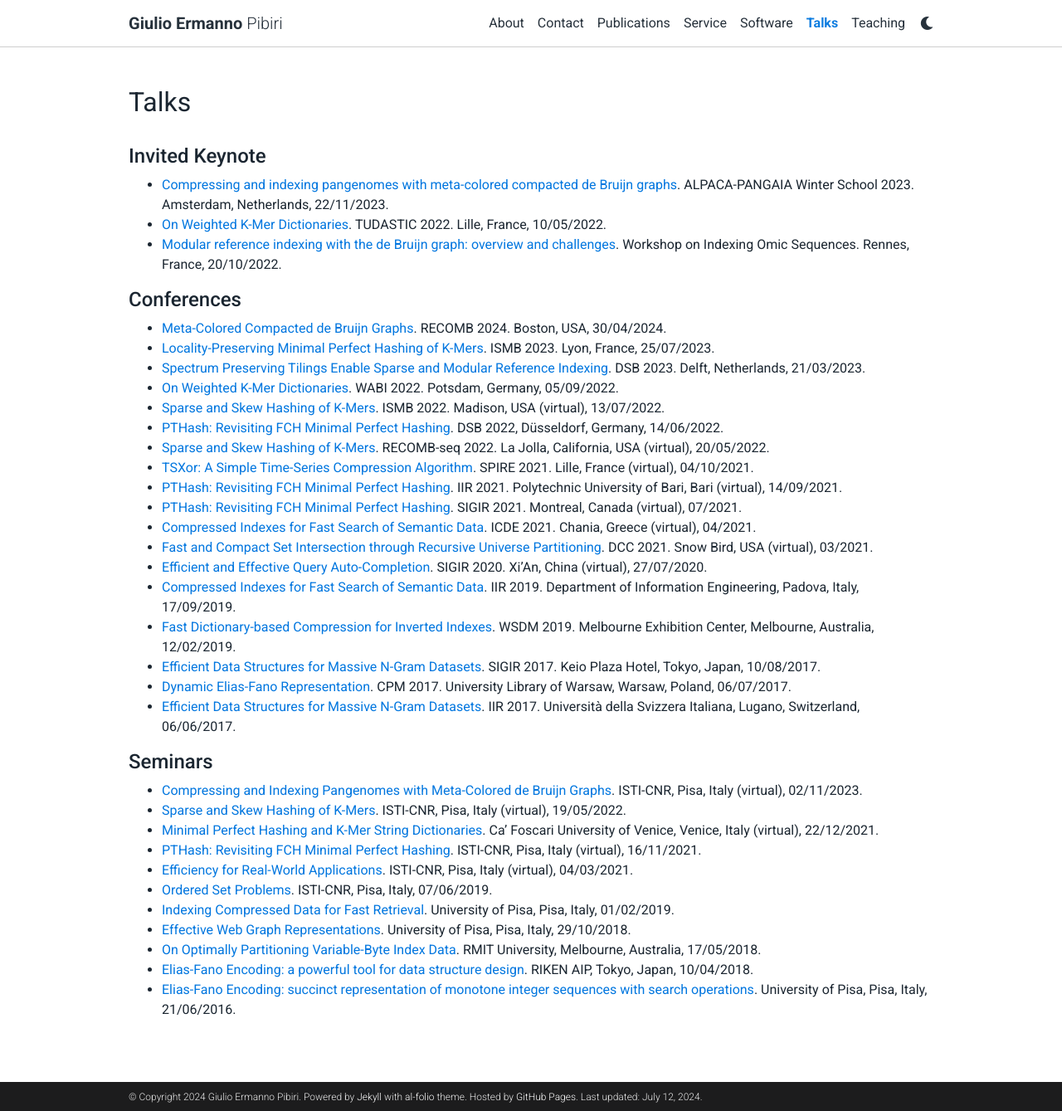
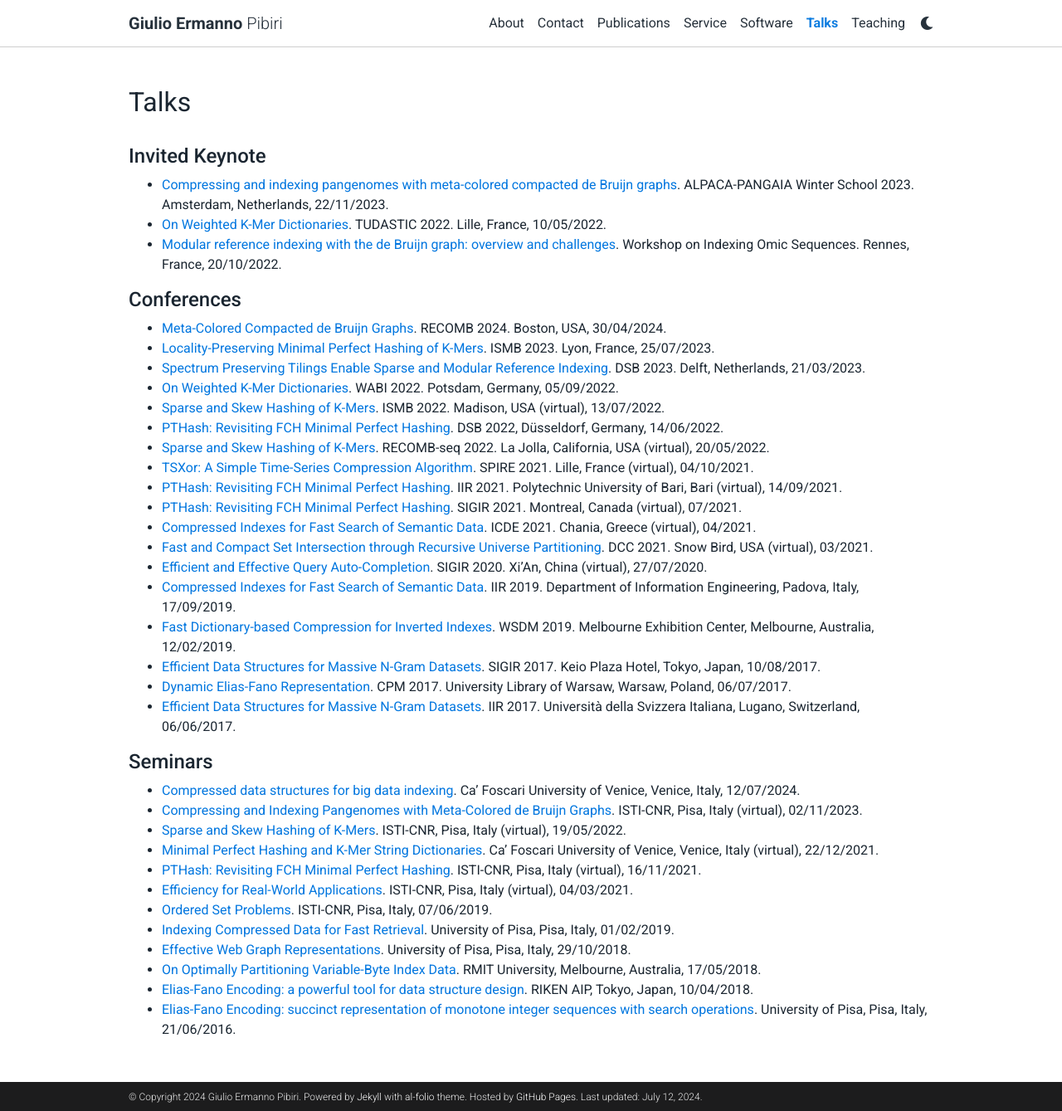
Before and after one commit to jermp/jermp.github.io, a Jekyll site: the page built from _pages/talks.md, in a window 1280 px wide and 1339 px high. Shown: the whole window at 83% size. Built offline with Jekyll 4.4.1, drawn with Linux system fonts in a browser that asks for light colours; comment, search, counter and statistics services are not loaded; a style sheet for code colours, icons or effects is not loaded.

Commit message:
campus tales slides

```diff
--- a/_pages/talks.md
+++ b/_pages/talks.md
@@ -36,6 +36,7 @@ Italiana, Lugano, Switzerland, 06/06/2017.
 
 #### **Seminars**
 
+- [Compressed data structures for big data indexing](assets/pdf/slides/campus-tales-pibiri.pdf){:target="\_blank"}. Ca' Foscari University of Venice, Venice, Italy, 12/07/2024.
 - [Compressing and Indexing Pangenomes with Meta-Colored de Bruijn Graphs](assets/pdf/slides/YRA2022.pdf){:target="\_blank"}. ISTI-CNR, Pisa, Italy (virtual), 02/11/2023.
 - [Sparse and Skew Hashing of K-Mers](assets/pdf/slides/YRA2021.pdf){:target="\_blank"}. ISTI-CNR, Pisa, Italy (virtual), 19/05/2022.
 - [Minimal Perfect Hashing and K-Mer String Dictionaries](assets/pdf/slides/mphf-kmers-unive.pdf){:target="\_blank"}. Ca' Foscari University of Venice, Venice, Italy (virtual), 22/12/2021.
```
Also changed, not shown: 1 other file.
